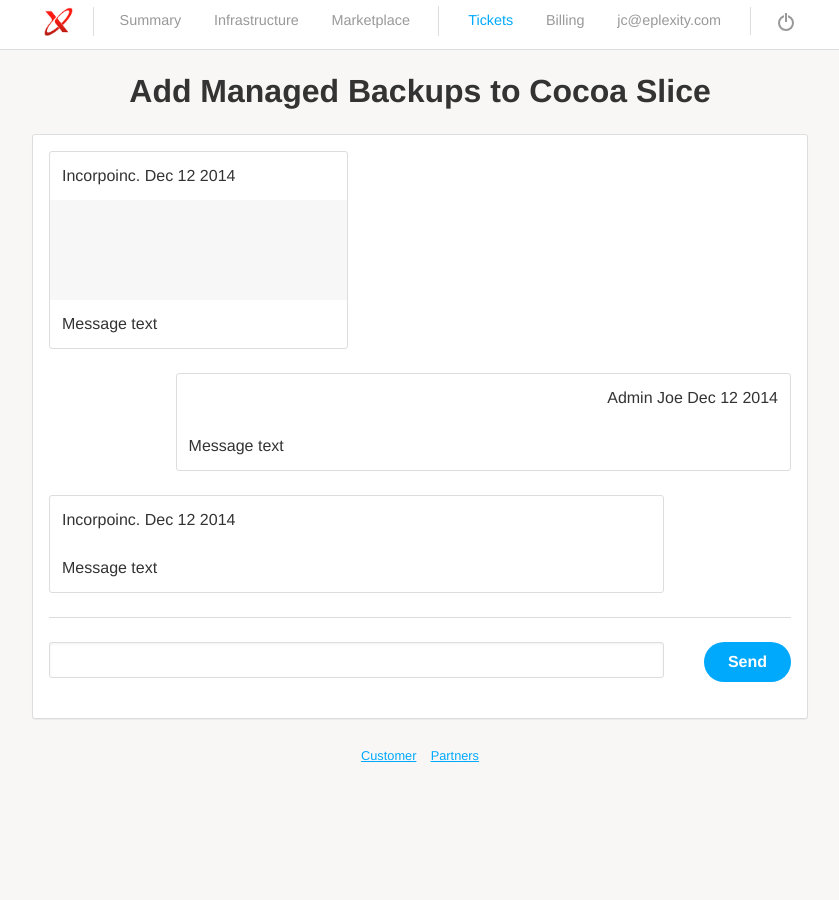
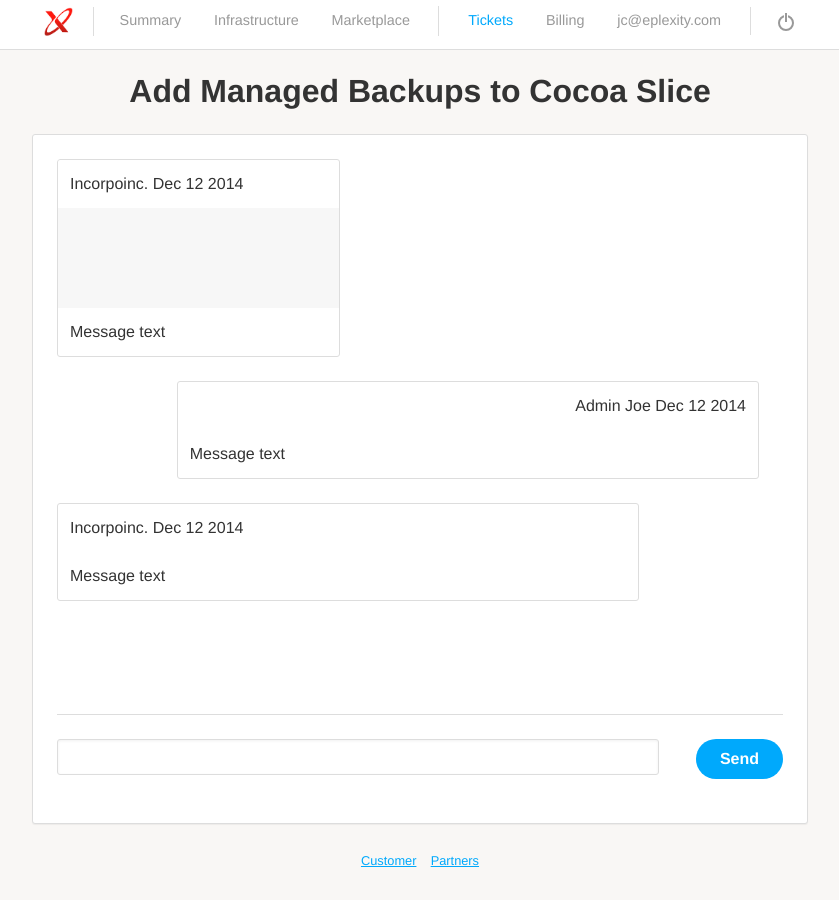
Before and after one commit to fairheadcreative/eplexity, a Jekyll site: the page built from ticket-details.html, in a window 1280 px wide. Shown: the whole page, without its empty margins (220-1059 px from the left). Built offline with Jekyll 4.4.1, drawn with Linux system fonts in a browser that asks for light colours.

Commit message:
Add ticket: box resizes vertically with page

```diff
--- a/_sass/layout/_plate.scss
+++ b/_sass/layout/_plate.scss
@@ -3,7 +3,7 @@
 	@include clearfix;
 	border: 1px solid $light-gray;
 	border-radius: 3px;
-	padding: 1em;
+	padding: $base-spacing;
 	margin: 0 $small-spacing $small-spacing;
 	position: relative;
   	box-shadow: 0 1px 1px rgba(0,0,0,.05);
@@ -371,6 +371,19 @@
 	}
 }
 
+.chat .plate {
+	.ticket {
+		height: calc(100vh - 345px);
+		overflow-y: scroll;
+		padding-right: $base-spacing;
+	}
+
+	.ticket-post {
+	 position: relative;
+	 background: white;
+	}
+}
+
 .bakery-row {
   clear: both;
 
--- a/js/layout/animation.js
+++ b/js/layout/animation.js
@@ -1,8 +1,7 @@
 $(function() {
 
   //scroll page to reveal ticket message
-  var postBox = $('.ticket-post'),
-      postHeight = postBox.outerHeight();
-  $("html,body").animate({scrollTop: postBox.offset().top - postHeight});
+	var ticketBox = $('.ticket');
+	ticketBox.animate({ scrollTop: $('.ticket').prop('scrollHeight')}, 600);
 
 });
--- a/ticket-details.html
+++ b/ticket-details.html
@@ -1,7 +1,7 @@
 ---
 layout: layout
 title: Add Managed Backups to Cocoa Slice
-class: item-add tickets
+class: item-add tickets chat
 ---
 
 <!--
```
Also changed, not shown: js/production.js, js/production.min.js.
